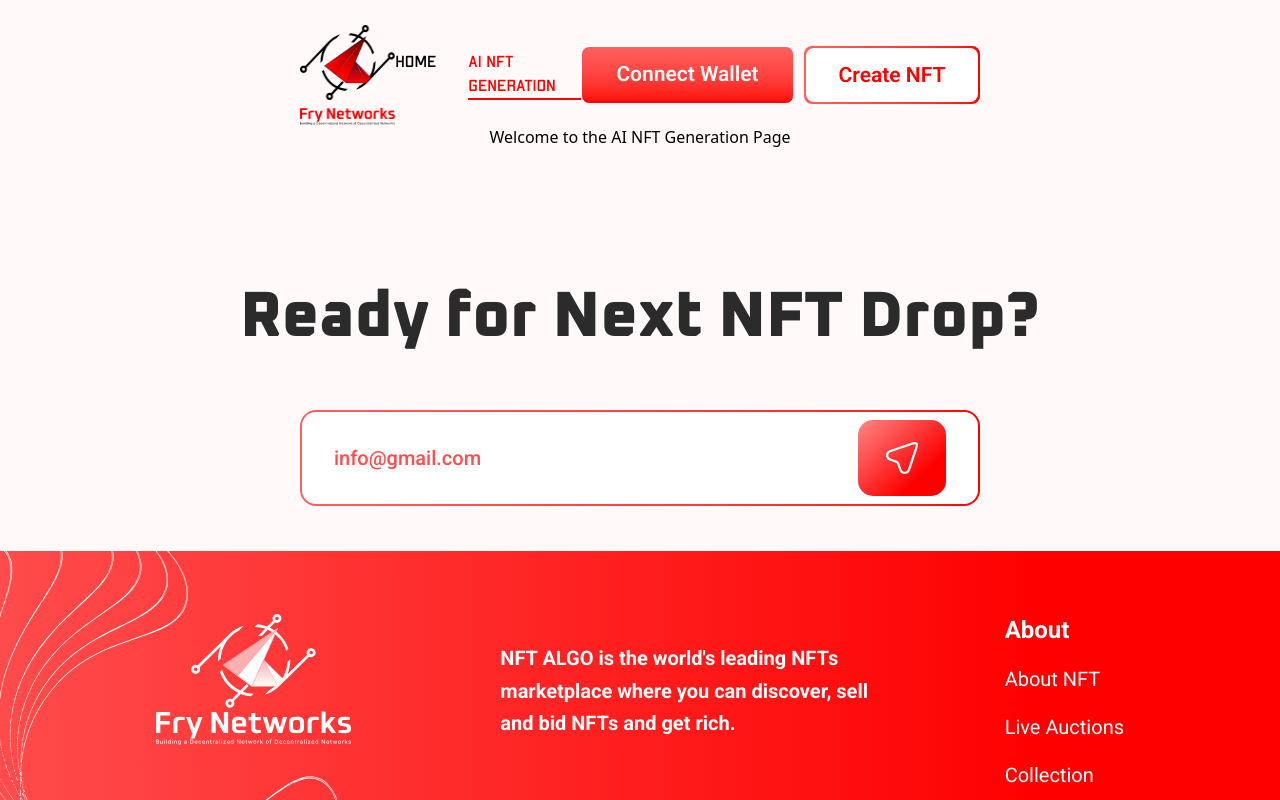
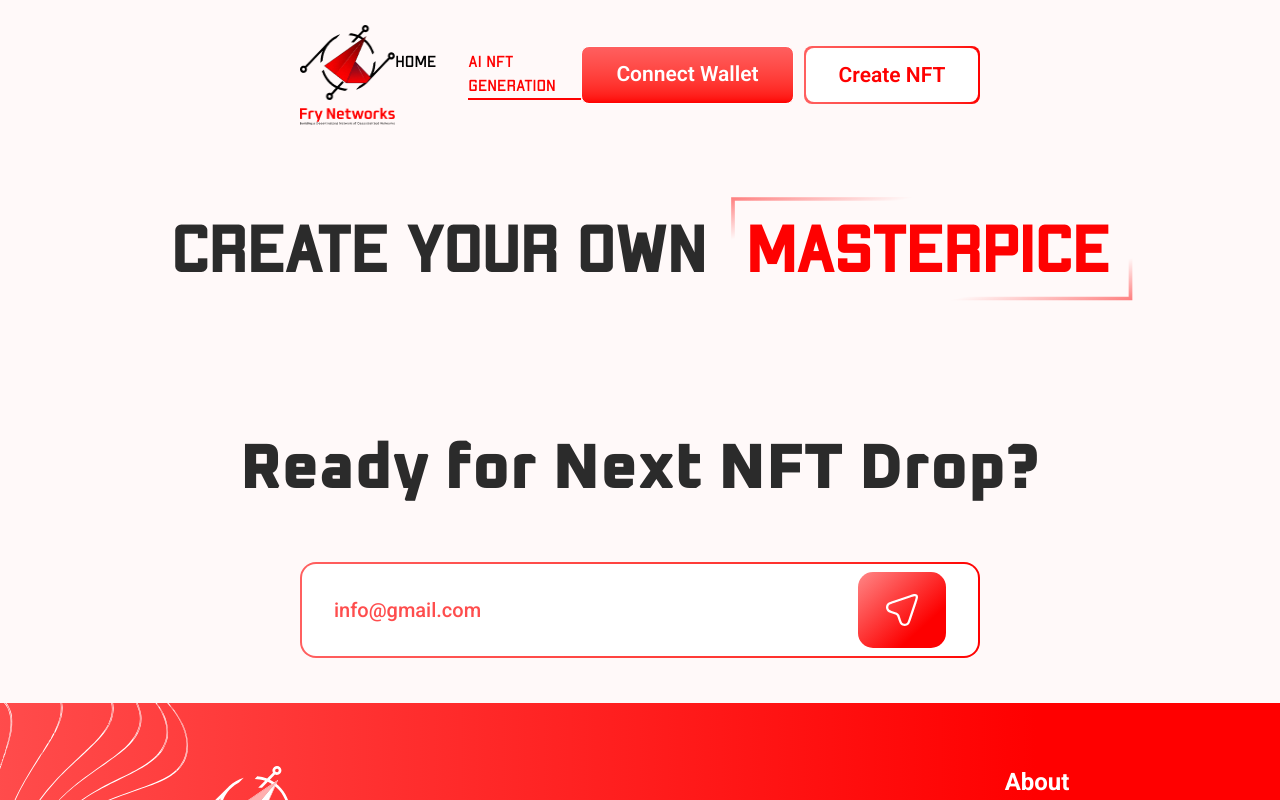
Before and after one commit to muznahrehman21/NFT, a React (Vite) app: page /second in a window 1280 px wide. Shown: the top 800 px of the page. Built offline with nearby package versions, Linux system fonts and the light colour scheme.

Commit message:
master.jsx initiated

```diff
--- /dev/null
+++ b/src/components/Master.jsx
@@ -0,0 +1,14 @@
+import React from "react";
+
+function Master() {
+  return (
+    <div className="relative flex flex-row gap-10 mt-20 font-apex">
+      <h1 className="font-bold text-[#2B2B2B] text-[64px]">CREATE YOUR OWN</h1>
+      <img src="m1.svg" alt="" className="right-48 bottom-13 absolute" />
+      <img src="m2.svg" alt="" className="-right-6 bottom-0 absolute" />
+      <h1 className="font-bold text-[#FE0101] text-[64px]">MASTERPICE</h1>
+    </div>
+  );
+}
+
+export default Master;
--- a/src/pages/AuctionPage.jsx
+++ b/src/pages/AuctionPage.jsx
@@ -2,7 +2,7 @@ import React from "react";
 
 function AuctionPage() {
   return (
-    <div className="w-full">
+    <div className="flex flex-col justify-center items-center">
       <div>
         <h1 className="bg-amber-400">AUCTION</h1>
       </div>
--- a/src/pages/second/SecondPage.jsx
+++ b/src/pages/second/SecondPage.jsx
@@ -1,6 +1,11 @@
 import React from "react";
+import Master from "../../components/Master";
 
 function SecondPage() {
-  return <div>Welcome to the AI NFT Generation Page</div>;
+  return (
+    <div className="flex flex-col justify-center items-center">
+      <Master />
+    </div>
+  );
 }
 export default SecondPage;
```
Also changed, not shown: public/m1.svg (added), public/m2.svg (added).
